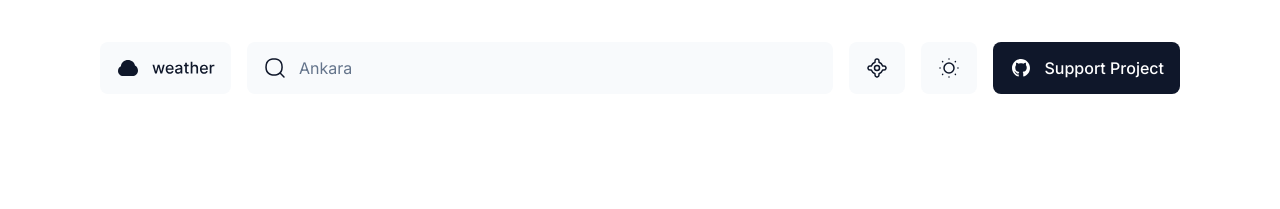
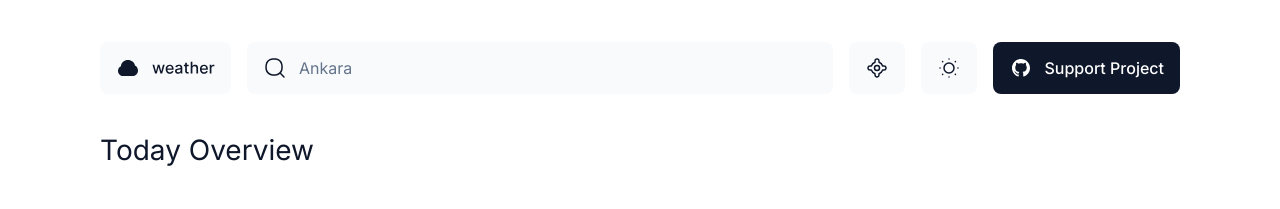
Before and after one commit to pekkiriscim/weather, a website: page src/index.html in a window 1280 px wide. Drawn offline with nearby package versions, Linux system fonts and the light colour scheme; files that its build step writes are made by us from their sources.

Commit message:
fix: grid system padding

```diff
--- a/src/index.html
+++ b/src/index.html
@@ -232,6 +232,7 @@
         </div>
       </div>
     </div>
+    <div class="title">Today Overview</div>
     <script type="module" src="js/icons.js"></script>
     <script type="module" src="js/main.js"></script>
     <script type="module" src="js/weather.js"></script>
--- a/src/scss/layout/_header.scss
+++ b/src/scss/layout/_header.scss
@@ -5,24 +5,7 @@
   justify-content: center;
   max-width: 1200px;
   width: 100%;
-  padding: $padding-large-y $padding-grid-xlarge;
-
-  @include media-query("xlarge") {
-    padding: $padding-large-y $padding-grid-large;
-  }
-
-  @include media-query("large") {
-    padding: $padding-large-y $padding-grid-medium;
-  }
-
-  @include media-query("medium") {
-    padding: $padding-large-y $padding-grid-small;
-  }
-
-  @include media-query("small") {
-    padding: $padding-large-y $padding-grid-xsmall;
-  }
-
+  padding-bottom: $padding-large-y;
   .header-large {
     display: flex;
     justify-content: space-between;
--- a/src/scss/main.scss
+++ b/src/scss/main.scss
@@ -11,6 +11,7 @@
 @import "components/button";
 @import "components/input";
 @import "components/logo";
+@import "components/card";
 
 @import "pages/home";
 
--- a/src/scss/pages/_home.scss
+++ b/src/scss/pages/_home.scss
@@ -1,6 +1,43 @@
 html,
 body {
   display: flex;
-  justify-content: center;
+  flex-direction: column;
+  align-items: center;
   width: 100%;
 }
+
+body {
+  padding: $padding-large-y $padding-grid-xlarge;
+  max-width: 1200px;
+
+  @include media-query("xlarge") {
+    padding: $padding-large-y $padding-grid-large;
+  }
+
+  @include media-query("large") {
+    padding: $padding-large-y $padding-grid-medium;
+  }
+
+  @include media-query("medium") {
+    padding: $padding-large-y $padding-grid-small;
+  }
+
+  @include media-query("small") {
+    padding: $padding-large-y $padding-grid-xsmall;
+  }
+}
+
+.title {
+  @include typography($regular, $font-size-large);
+  color: $light-primary;
+  display: flex;
+  align-items: center;
+  justify-content: center;
+  margin-right: auto;
+  padding-bottom: $padding-large-y;
+}
+
+.current {
+  display: flex;
+  width: 100%;
+}
```
Also changed, not shown: src/scss/components/_card.scss (added), src/scss/components/_logo.scss (line endings or trailing spaces).
